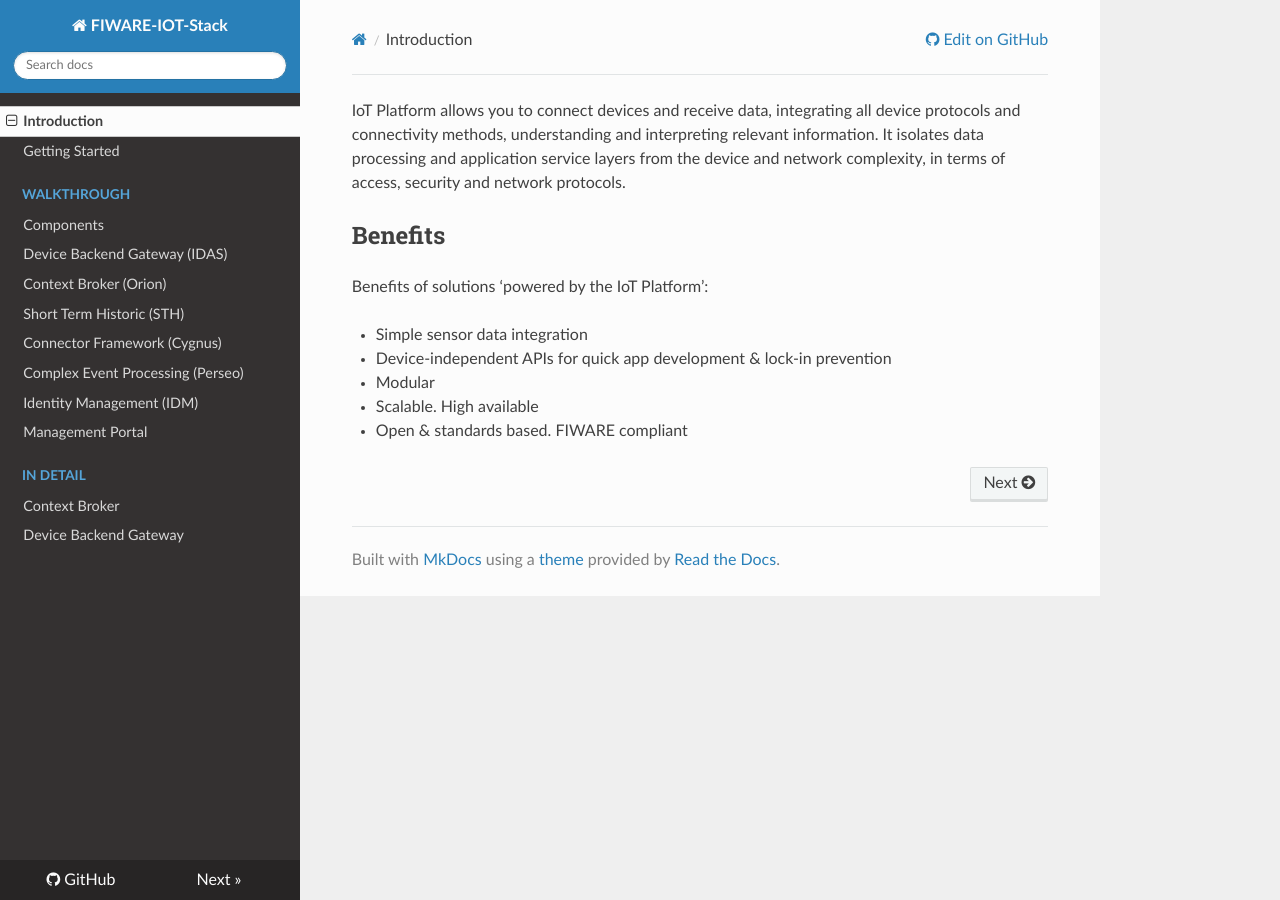
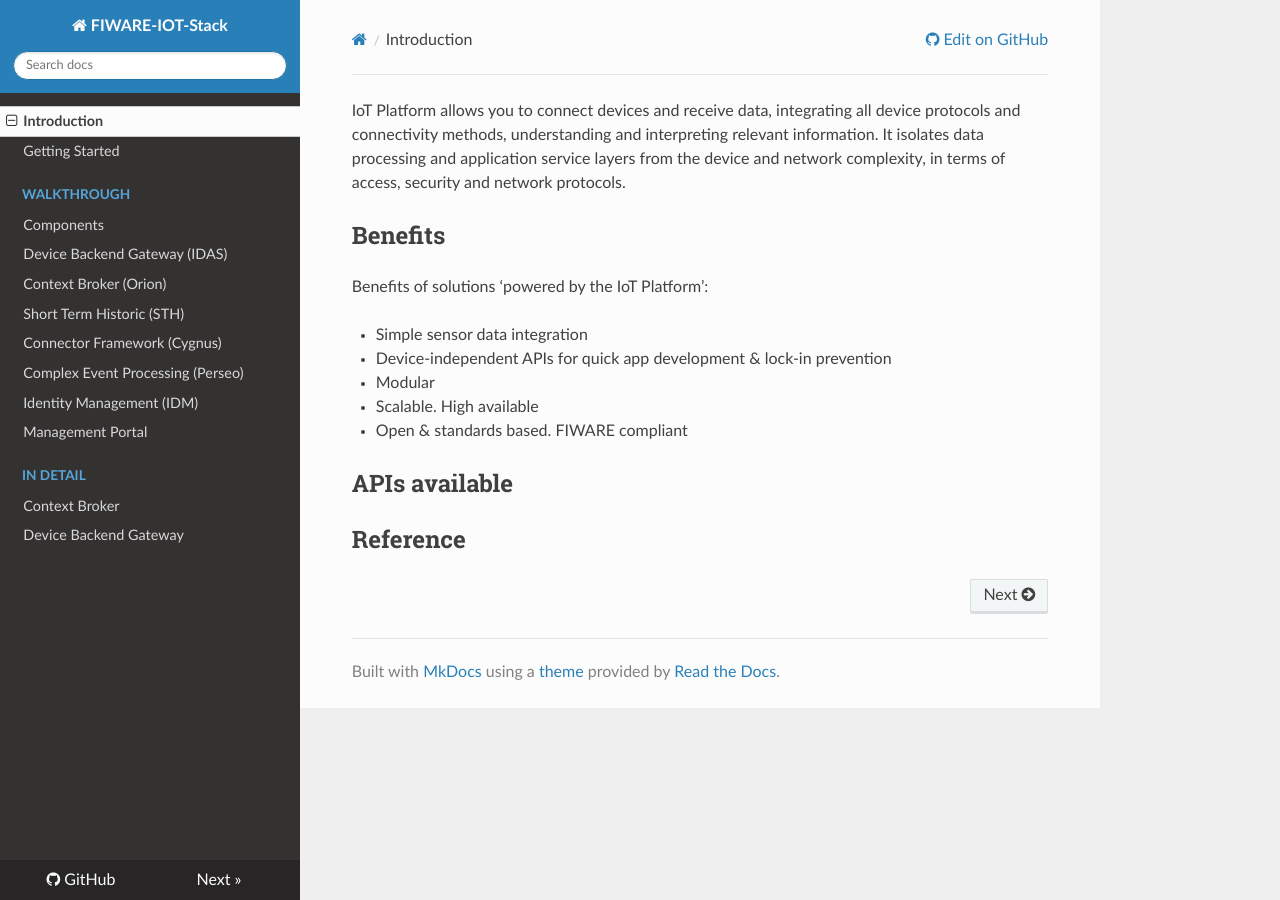
Before and after one commit to telefonicaid/thinking-cities, an MkDocs documentation site: the page built from docs/index.md, in a window 1280 px wide. Built offline with MkDocs 1.6.1, drawn with Linux system fonts in a browser that asks for light colours; nearby versions of some CDN libraries; old or Windows-style settings are respelled for this version of MkDocs.

Commit message:
Update index.md

```diff
--- a/docs/index.md
+++ b/docs/index.md
@@ -12,3 +12,8 @@
 - Modular
 - Scalable. High available
 - Open & standards based. FIWARE compliant
+
+## APIs available
+
+
+## Reference
```
